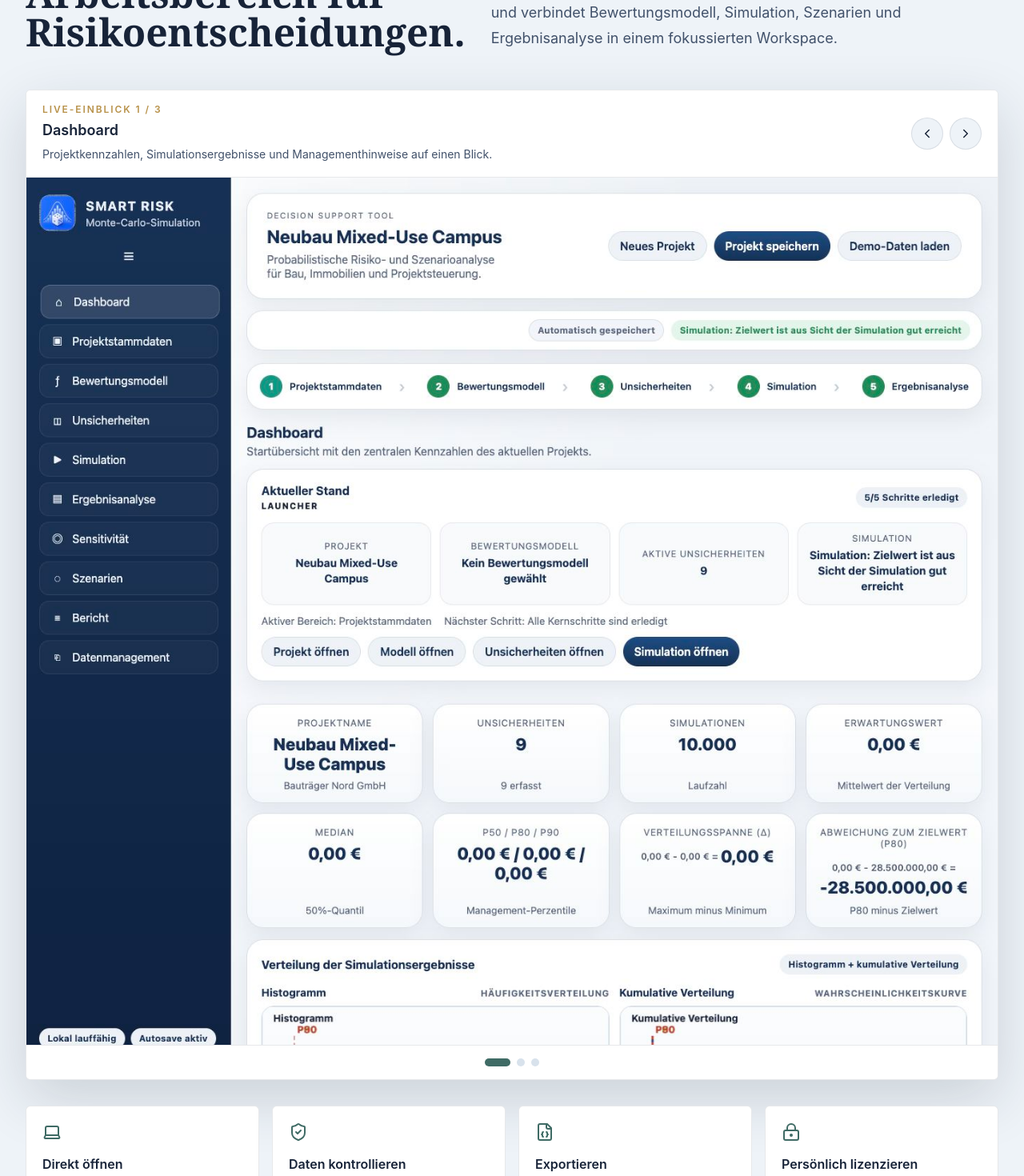
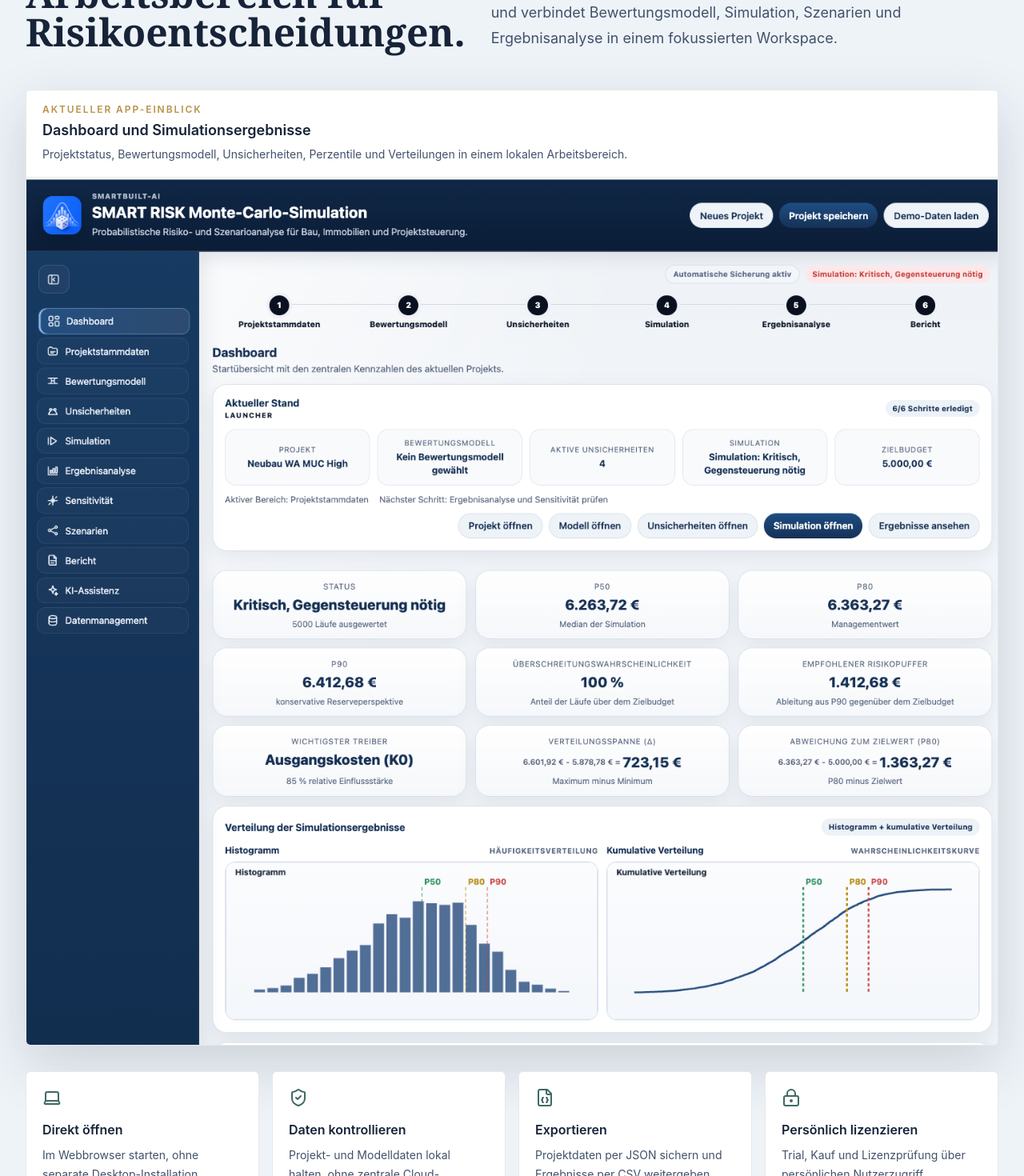
Before and after one commit to BM1964-25/SMART-RISK-Monte-Carlo-Simulation-Landingpage, a React (Vite) app: page / in a window 1280 px wide. Shown: the part 3800-5270 px from the top of the page at 80% size. Built offline with nearby package versions, Linux system fonts and the light colour scheme.

Commit message:
Replace workspace slider screenshots

```diff
--- a/src/App.tsx
+++ b/src/App.tsx
@@ -4,7 +4,6 @@
   BarChart3,
   BrainCircuit,
   Check,
-  ChevronLeft,
   ChevronRight,
   FileJson,
   FileText,
@@ -20,10 +19,8 @@
   Target,
   TrendingUp,
 } from "lucide-react";
-import { useState } from "react";
 import heroScreenshot from "./assets/smart-risk-dashboard-hero.png";
-import simulationSection from "./assets/smart-risk-simulation-section.png";
-import workspaceDashboard from "./assets/smart-risk-workspace-dashboard.png";
+import workspaceCurrent from "./assets/smart-risk-workspace-current.png";
 import appIcon from "./assets/smart-risk-icon.jpeg";
 
 const appName = "SMART RISK Monte-Carlo-Simulation";
@@ -114,23 +111,11 @@
   },
 ];
 
-const workspaceSlides = [
-  {
-    image: workspaceDashboard,
-    title: "Dashboard",
-    text: "Projektkennzahlen, Simulationsergebnisse und Managementhinweise auf einen Blick.",
-  },
-  {
-    image: simulationSection,
-    title: "Simulation",
-    text: "Laufzahl, Zielbudget und Szenario steuern und die Monte-Carlo-Auswertung starten.",
-  },
-  {
-    image: heroScreenshot,
-    title: "Projektstart",
-    text: "Arbeitsbereich mit Projektschritten, lokaler Speicherung und strukturiertem Einstieg.",
-  },
-];
+const workspacePreview = {
+  image: workspaceCurrent,
+  title: "Dashboard und Simulationsergebnisse",
+  text: "Projektstatus, Bewertungsmodell, Unsicherheiten, Perzentile und Verteilungen in einem lokalen Arbeitsbereich.",
+};
 
 const aiFeatures = [
   {
@@ -257,22 +242,6 @@
 ];
 
 function App() {
-  const [activeWorkspaceSlide, setActiveWorkspaceSlide] = useState(0);
-
-  const currentWorkspaceSlide = workspaceSlides[activeWorkspaceSlide];
-
-  const showPreviousWorkspaceSlide = () => {
-    setActiveWorkspaceSlide((current) =>
-      current === 0 ? workspaceSlides.length - 1 : current - 1,
-    );
-  };
-
-  const showNextWorkspaceSlide = () => {
-    setActiveWorkspaceSlide((current) =>
-      current === workspaceSlides.length - 1 ? 0 : current + 1,
-    );
-  };
-
   return (
     <main className="bg-paper text-ink">
       <header className="sticky top-0 z-50 border-b border-ink/10 bg-ivory/92 backdrop-blur-xl">
@@ -660,56 +629,22 @@
             <div className="flex items-center justify-between gap-4 border-b border-ink/10 bg-white px-4 py-4 sm:px-5">
               <div>
                 <p className="text-xs font-semibold uppercase tracking-[0.16em] text-gold">
-                  Live-Einblick {activeWorkspaceSlide + 1} / {workspaceSlides.length}
+                  Aktueller App-Einblick
                 </p>
                 <h3 className="mt-1 text-lg font-semibold">
-                  {currentWorkspaceSlide.title}
+                  {workspacePreview.title}
                 </h3>
                 <p className="mt-1 text-sm leading-6 text-graphite">
-                  {currentWorkspaceSlide.text}
+                  {workspacePreview.text}
                 </p>
-              </div>
-              <div className="flex flex-none items-center gap-2">
-                <button
-                  type="button"
-                  onClick={showPreviousWorkspaceSlide}
-                  className="grid h-10 w-10 place-items-center rounded-full border border-ink/10 bg-paper text-ink transition hover:bg-mist"
-                  aria-label="Vorheriger Screenshot"
-                >
-                  <ChevronLeft size={18} aria-hidden="true" />
-                </button>
-                <button
-                  type="button"
-                  onClick={showNextWorkspaceSlide}
-                  className="grid h-10 w-10 place-items-center rounded-full border border-ink/10 bg-paper text-ink transition hover:bg-mist"
-                  aria-label="Nächster Screenshot"
-                >
-                  <ChevronRight size={18} aria-hidden="true" />
-                </button>
               </div>
             </div>
             <div className="relative bg-[#edf3f8]">
               <img
-                src={currentWorkspaceSlide.image}
-                alt={`SMART RISK ${currentWorkspaceSlide.title}`}
+                src={workspacePreview.image}
+                alt={`SMART RISK ${workspacePreview.title}`}
                 className="aspect-[1.12/1] w-full object-cover object-left-top transition"
               />
-            </div>
-            <div className="flex items-center justify-center gap-2 border-t border-ink/10 bg-white px-5 py-4">
-              {workspaceSlides.map((slide, index) => (
-                <button
-                  type="button"
-                  key={slide.title}
-                  onClick={() => setActiveWorkspaceSlide(index)}
-                  className={`h-2.5 rounded-full transition ${
-                    index === activeWorkspaceSlide
-                      ? "w-8 bg-sage"
-                      : "w-2.5 bg-mist hover:bg-graphite/35"
-                  }`}
-                  aria-label={`${slide.title} anzeigen`}
-                  aria-current={index === activeWorkspaceSlide}
-                />
-              ))}
             </div>
           </div>
           <div className="mt-8 grid gap-4 md:grid-cols-2 lg:grid-cols-4">
```
Also changed, not shown: src/assets/smart-risk-workspace-current.png (added).
